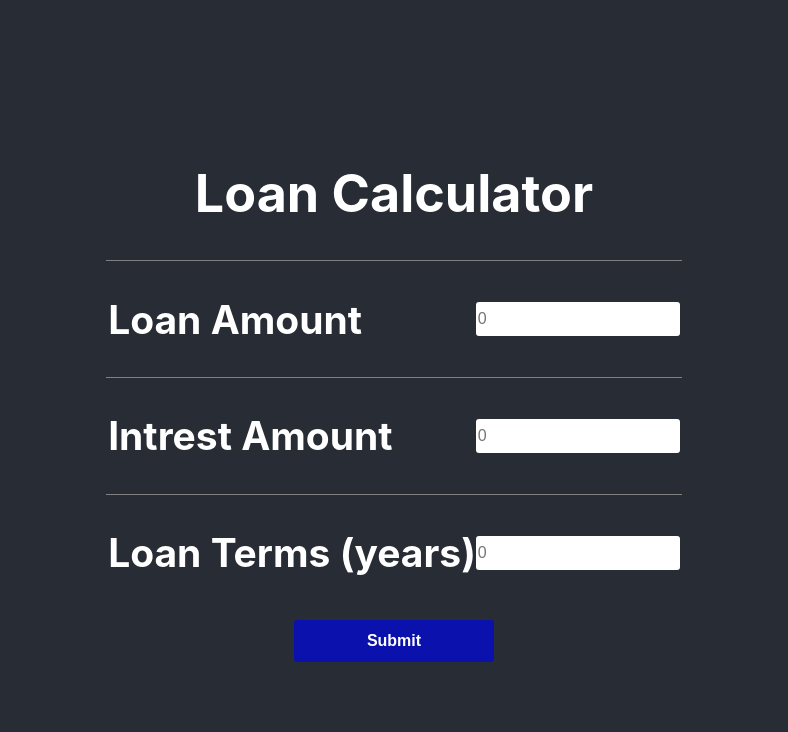
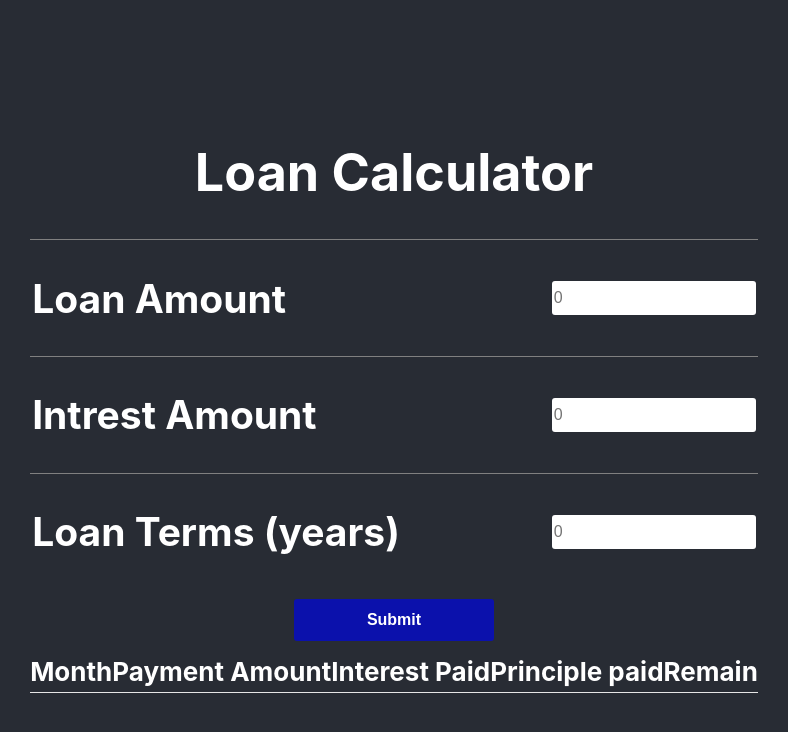
Before and after one commit to Axhar85/loan-calculator, a React (Create React App) app: page / in a window 1280 px wide. Shown: the top 732 px of the page, without its empty margins (246-1034 px from the left). Built offline with nearby package versions, Linux system fonts and the light colour scheme.

Commit message:
adding header elements

```diff
--- a/src/LoanCalculator.tsx
+++ b/src/LoanCalculator.tsx
@@ -16,6 +16,7 @@ export default function LoanCalculator() {
 
 
     return (
+        <div>
         <form onSubmit={handleSubmit}>
             <h1>Loan Calculator</h1>
         <div className="form-item">
@@ -57,6 +58,29 @@ export default function LoanCalculator() {
 
         </div>
         </form>
+            <table>
+                <thead>
+                    <tr>
+                        <th>Month</th>
+                        <th>Payment Amount</th>
+                        <th>Interest Paid</th>
+                        <th>Principle paid</th>
+                        <th>Remain</th>
+                    </tr>
+                </thead>
+                <tbody>
+                    {installments.map((i:any, ind: number) => (
+                        <tr key={ind}>
+                        <td>{ind}</td>
+                        <td>{i.installments}</td>
+                        <td>{i.intrest}</td>
+                        <td>{i.capital}</td>
+                        <td>{i.remain}</td>
+                    </tr>
+                    ))}
+                </tbody>
+            </table>
+        </div>
 
     )
 };
```
